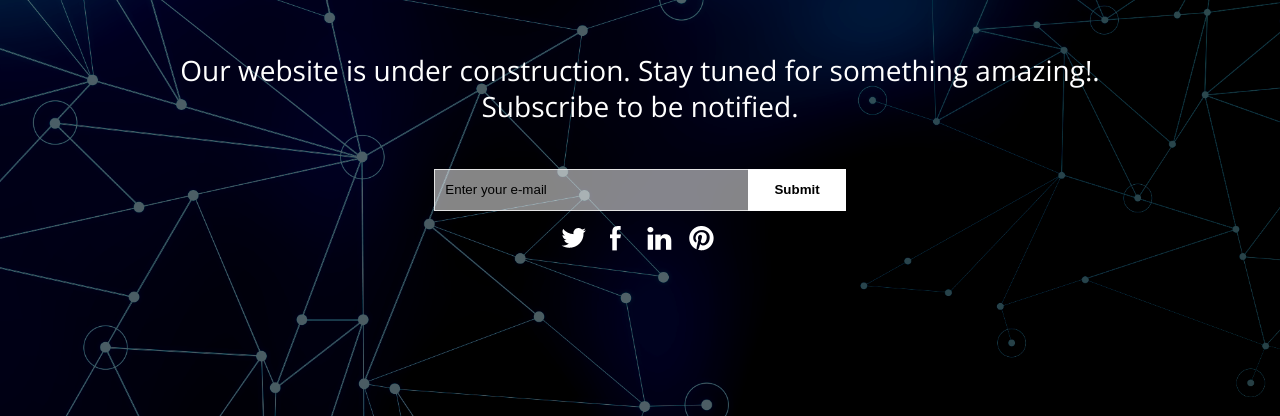
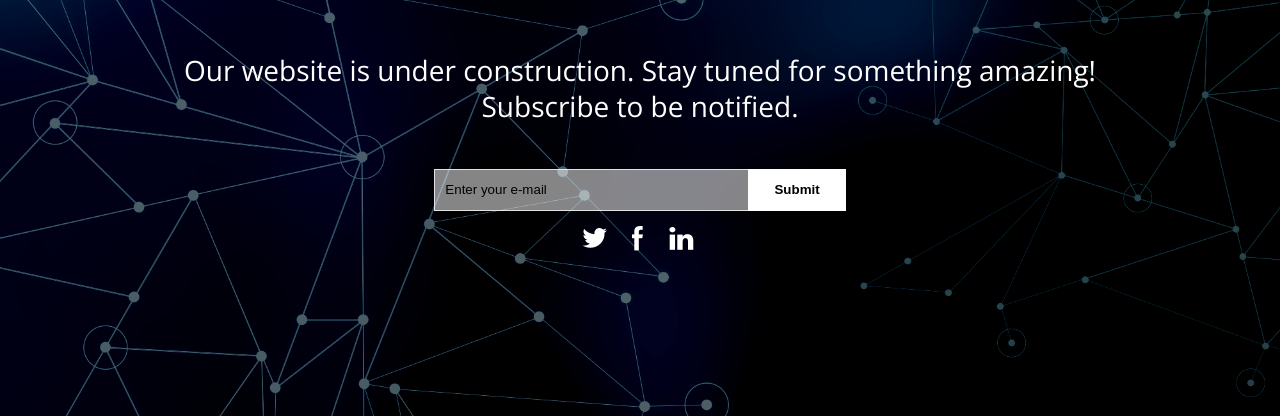
Before and after one commit to yalk/analyticswale, a plain HTML site: page index.html in a window 1280 px wide. Shown: the part 384-800 px from the top of the page. Drawn offline with nearby package versions, Linux system fonts and the light colour scheme.

Commit message:
minor changes

```diff
--- a/index.html
+++ b/index.html
@@ -28,7 +28,7 @@ Note: Please use our back link in your site (webthemez.com)
 </div>
 <div id="Content" class="wrapper">
 <div class="countdown styled"></div>
-<h2 class="intro">Our website is under construction. Stay tuned for something amazing!. Subscribe to be notified.</h2>
+<h2 class="intro">Our website is under construction. Stay tuned for something amazing! Subscribe to be notified.</h2>
 <div id="subscribe">
 	<form action="" method="post" onsubmit="">
 		<p><input name="" value="Enter your e-mail" type="text" id=""/>
@@ -37,9 +37,8 @@ Note: Please use our back link in your site (webthemez.com)
 	<div id="socialIcons">
 		<ul>
 			<li><a href="" title="Twitter" class="twitterIcon"></a></li>
-			<li><a href="" title="facebook" class="facebookIcon"></a></li>
+			<li><a href="https://www.facebook.com/Analyticswale-1633745823621681/" title="facebook" class="facebookIcon"></a></li>
 			<li><a href="" title="linkedIn" class="linkedInIcon"></a></li>
-			<li><a href="" title="Pintrest" class="pintrestIcon"></a></li>
 		</ul>
 	</div>
 </div>
```
